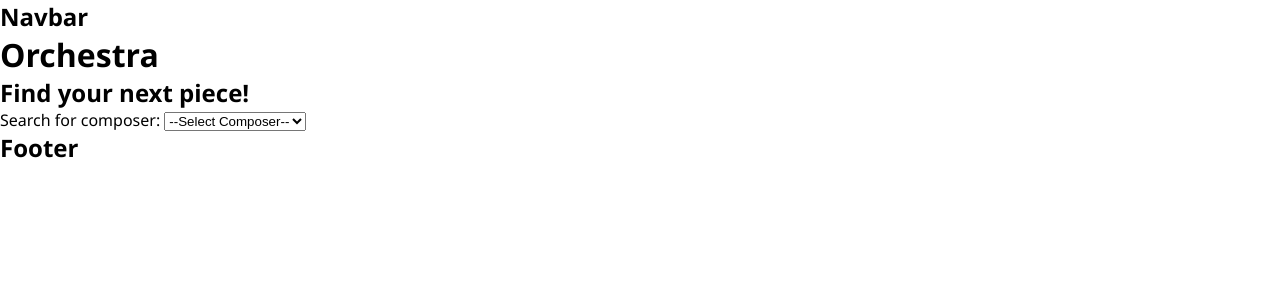
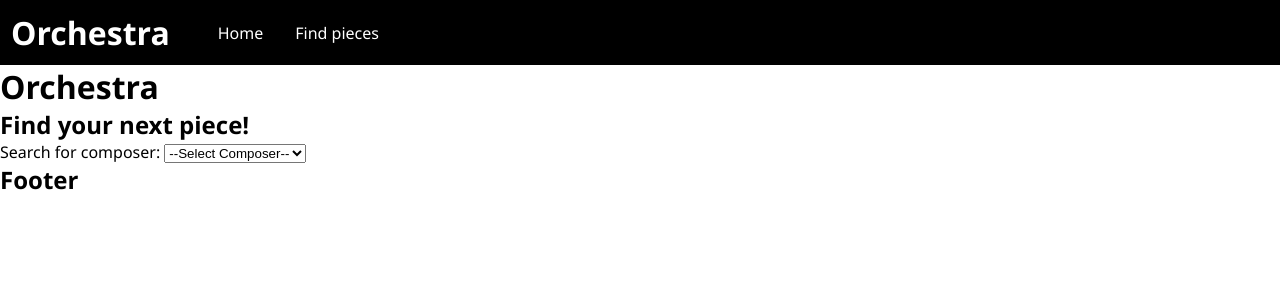
Before and after one commit to Tom2612/OrchestraSite, a React (Create React App) app: page / in a window 1280 px wide. Shown: the top 300 px of the page. Built offline with nearby package versions, Linux system fonts and the light colour scheme.

Commit message:
Updated Navbar.js and added Navbar.css with basic styles

```diff
--- /dev/null
+++ b/src/components/Navbar.css
@@ -0,0 +1,25 @@
+.navbar {
+    border: 1px solid black;
+    padding: 10px;
+    background: #000;
+    color: #fff;
+    display: flex;
+    align-items: center;
+}
+.navbar--title{
+    font-size: 2rem;
+    cursor: pointer;
+    margin-right: 3rem;
+}
+.navbar--list {
+    display: flex;
+}
+.navbar--list li {
+    margin-right: 2rem;
+    list-style: none;
+    text-decoration: none;
+}
+.navbar a {
+    color: #fff;
+    text-decoration: none;
+}
--- a/src/components/Navbar.js
+++ b/src/components/Navbar.js
@@ -1,9 +1,14 @@
 import React from 'react';
+import './Navbar.css';
 
 export default function Navbar() {
     return (
-        <nav>
-            <h2>Navbar</h2>
+        <nav className="navbar">
+            <h2 className="navbar--title">Orchestra</h2>
+            <ul className="navbar--list">
+                <li><a href='#'>Home</a></li>
+                <li><a href='#'>Find pieces</a></li>
+            </ul>
         </nav>
     )
 }
```
